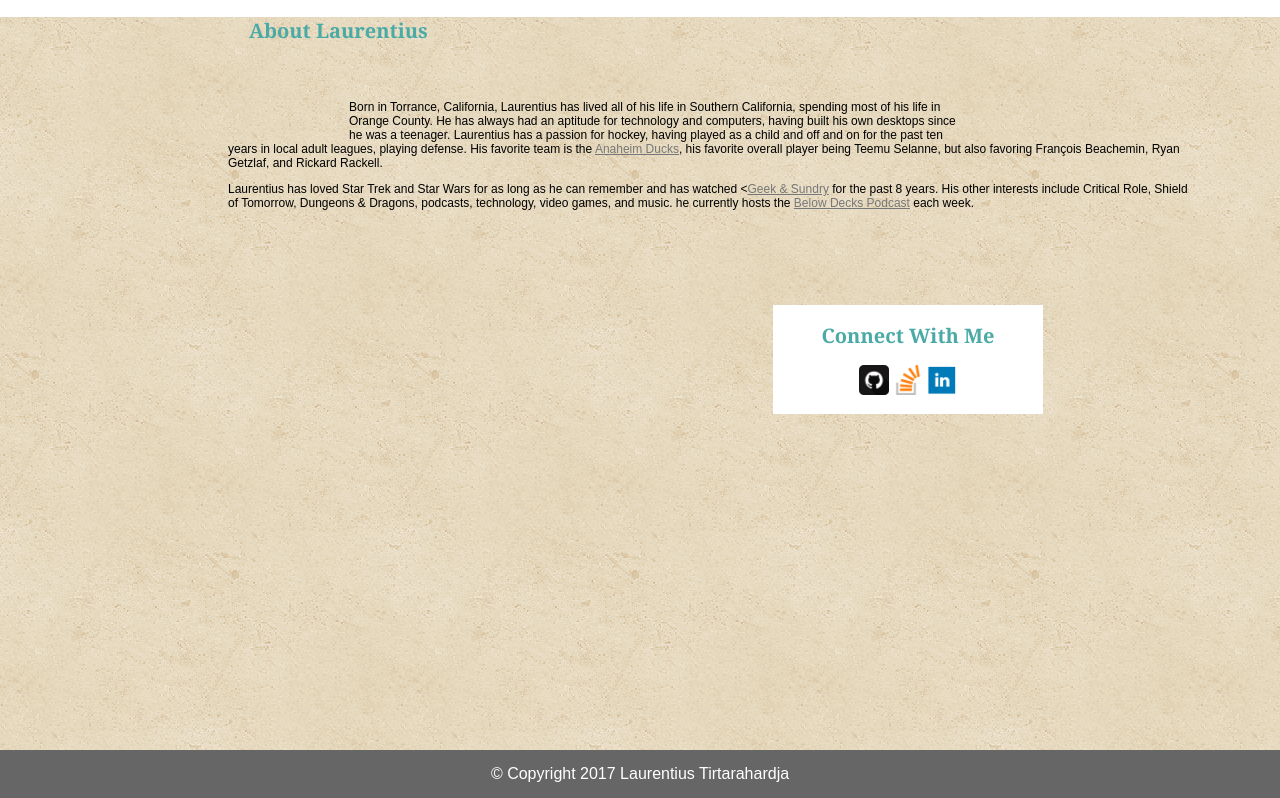
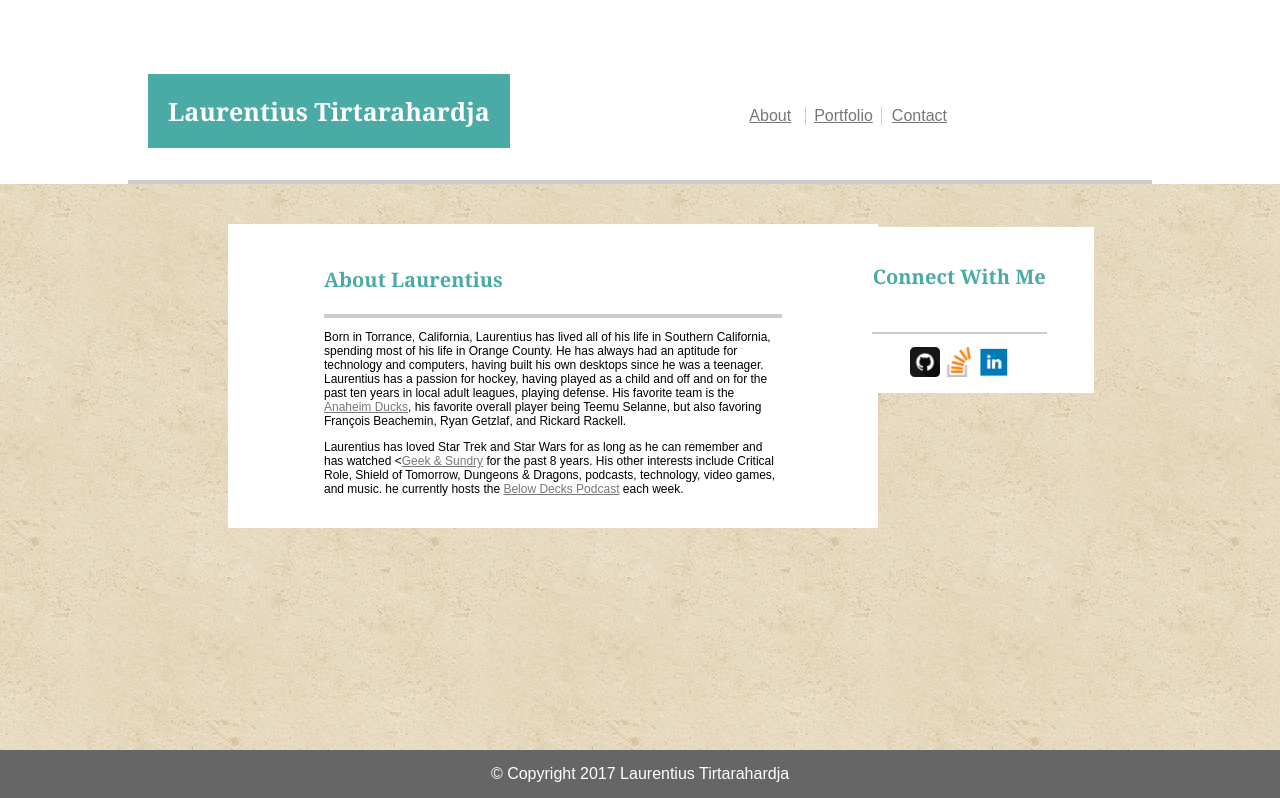
Before and after one commit to pablackhawk/Basic-Portfolio, a plain HTML site: page index.html in a window 1280 px wide. Shown: the top 798 px of the page. Drawn offline with Linux system fonts and the light colour scheme.

Commit message:
about page styled

```diff
--- a/assets/css/style.css
+++ b/assets/css/style.css
@@ -70,7 +70,7 @@ a:visited {
 	padding-top: 0px;
 }
 
-.contact {
+.about {
 	padding-right: 4px;
 }
 
@@ -80,7 +80,7 @@ a:visited {
 	padding-left: 8px;
 	padding-right: 8px;
 }
-.about {
+.contact {
 	padding-right: 200px;
 }
 .clearfix {
@@ -115,7 +115,7 @@ aside {
 	width: 270px;
 	float: left;
 	position: relative;
-	top: -85.8%;
+	top: -85.5%;
 	left: 60%;
 	margin: 0 10px;
 	padding:0 10px;
--- a/index.html
+++ b/index.html
@@ -7,45 +7,57 @@
 </head>
 
 	<body>
-
-		<header
+		<section class="bar">
+			<header>
 				<h1 class="top">Laurentius Tirtarahardja</h1>
 			</header>
 
 			<nav>
-			<div class="about">
-				<a href="index.html">About</a>
+				<div class="contact">
+					<a href="contact.html">Contact</a>
 				</div>
 
 				<div class="port">
 					<a href="portfolio.html">Portfolio</a>
 				</div>
 
-			<div class="contact">
-				<a href="contact.html">Contact</a>
+				<div class="about">
+					<a href="index.html">About</a>
 				</div>
 			</nav>
+		</section><!--end of bar-->
+
+		<div class="clearfix"></div>
 
 		<section class="field">
-			<section>
+
+		<main>
+			<section class="content">
+				<section class="title">
 					<h2>About Laurentius</h2>
 				</section>
-			<main>
+				<article>
 					<p>Born in Torrance, California, Laurentius has lived all of his life in Southern California, spending most of his life in Orange County. He has always had an aptitude for technology and computers, having built his own desktops since he was a teenager. Laurentius has a passion for hockey, having played as a child and off and on for the past ten years in local adult leagues, playing defense. His favorite team is the <a href="https://ducks.nhl.com" target="_blank">Anaheim Ducks</a>, his favorite overall player being Teemu Selanne, but also favoring Fran&ccedil;ois Beachemin, Ryan Getzlaf, and Rickard Rackell.</p>
 					<p>Laurentius has loved Star Trek and Star Wars for as long as he can remember and has watched <<a href="https:/geekandsundry.com" target="_blank">Geek &amp; Sundry</a> for the past 8 years. His other interests include Critical Role, Shield of Tomorrow, Dungeons &amp; Dragons, podcasts, technology, video games, and music. he currently hosts the <a href="https://www.belowdeckspodcast.com" target="_blank">Below Decks Podcast</a> each week.</p>
+				</article>
+			</section><!--end of content-->
 		</main>
-		</section>
 
-		<aside class="sidebar">
-			<section>
+
+			<aside class="sidebar" style="position:relative; top:-87.1%;">
+				<section class="connect">
 					<h2>Connect With Me</h2>
 				</section>
-			<section class="sidebar">
+				<section class="social">
 					<a href="https://github.com/pablackhawk"><img src="assets/images/github.png" alt="GitHub" style="width:30px;height:30px;"></a>
 					<a href="https://stackoverflow.com/users/8588499/laurent-tirtrarahardja?tab=profile"><img src="assets/images/stackoverflow.png" alt="Stack Overflow" style="width:30px;height:30px;"></a>
 					<a href="https://www.linkedin.com/in/laurent-tirtarahardja-a0a5a144/"><img src="assets/images/linkedin.png" alt="LinkedIn" style="width:30px;height:30px;"></a>
-			</section>
+				</section><!--end of sidebar-->
 			</aside>
+		</section><!--rnd of firld-->
+
+		<div class="clearfix"></div>
+		<div class="push"></div>
 
 		<footer class="footer">
 			&copy;	Copyright 2017 Laurentius Tirtarahardja
```
Also changed, not shown: portfolio.html (+4 -4 lines). Lines whose indentation alone changed are shown as unchanged.
